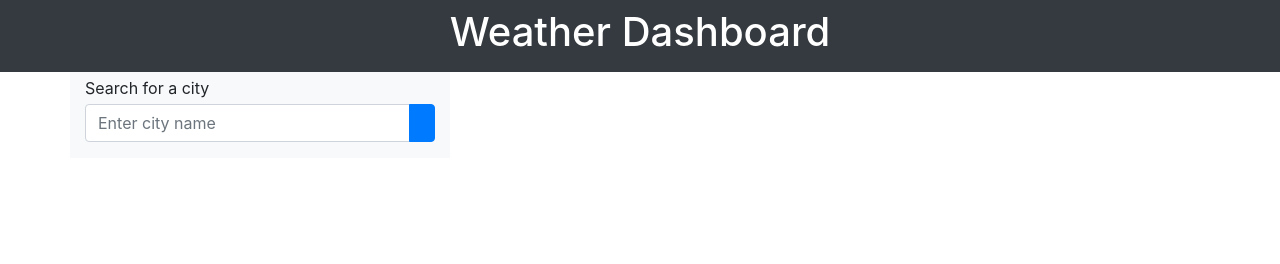
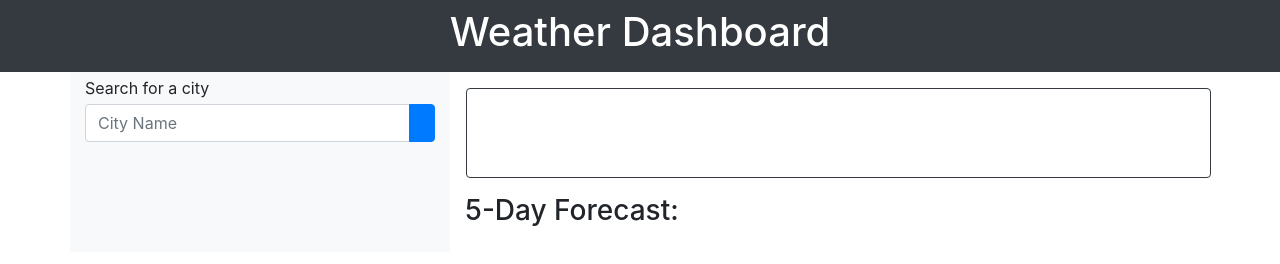
Before and after one commit to Shalah/weather-dashboard, a plain HTML site: page index.html in a window 1280 px wide. Drawn offline with nearby package versions, Linux system fonts and the light colour scheme.

Commit message:
Added the different layout of what the page will be

```diff
--- a/index.html
+++ b/index.html
@@ -19,16 +19,64 @@
     <div class="container">
         <div class="row">
             <div class="col-4 bg-light">
-                <p class="search-header my-1">Search for a city</p>
+                <p class="my-1">Search for a city</p>
                 <div class="input-group mb-3">
-                    <input id="city-input" type="text" class="form-control" placeholder="Enter city name" aria-label="Enter city name">
+                    <input id="city-input" type="text" class="form-control" placeholder="City Name">
                     <div class="input-group-append">
                         <button class="btn btn-primary" type="button" id="search-button">
                             <i class="fas fa-search"></i>
                         </button>
                     </div>
                 </div>
+
             </div>
+
+            <div class="col-8">
+                <div class="row mr-0">
+                    <div class="col-12 border border-dark m-3 rounded">
+                        <div class="row">
+                            <div class="col-12">
+
+                                <img src="placeholder" alt="">
+                            </div>
+                        </div>
+                        <div class="row">
+                            <div class="col-12">
+                                <p id="temperature"></p>
+                            </div>
+                        </div>
+                        <div class="row">
+                            <div class="col-12">
+                                <p id="wind"></p>
+                            </div>
+                        </div>
+                        <div class="row">
+                            <div class="col-12">
+                                <p id="humidity"></p>
+                            </div>
+                        </div>
+                        <div class="row">
+                            <div class="col-12 d-flex">
+                                <p id="uv-index"></p>
+                            </div>
+                        </div>
+                    </div>
+                </div>
+                <div class="row">
+                    <div class="col-12">
+                        <h3>5-Day Forecast: </h3>
+                    </div>
+                </div>
+                <div class="row">
+                    <div class="col bg-primary text-dark ml-3 mb-3"></div>
+                    <div class="col bg-primary text-dark ml-3 mb-3"></div>
+                    <div class="col bg-primary text-dark ml-3 mb-3"></div>
+                    <div class="col bg-primary text-dark ml-3 mb-3"></div>
+                    <div class="col bg-primary text-dark ml-3 mb-3"></div>
+                </div>
+
+            </div>
+
         </div>
     </div>
 
```
